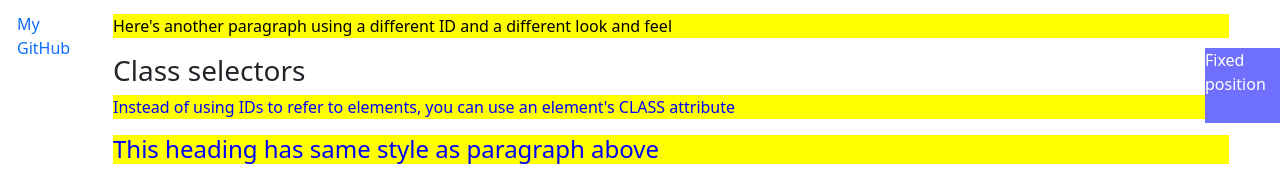
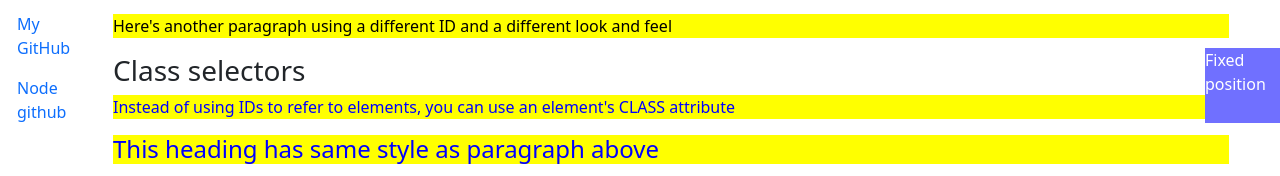
Before and after one commit to cwheelen/kambaz-next-js, a Next.js app: page /labs/lab2 in a window 1280 px wide. Shown: the part 277-453 px from the top of the page. Built offline with nearby package versions, Linux system fonts and the light colour scheme.

Commit message:
this is for a6

```diff
--- a/app/labs/TOC.tsx
+++ b/app/labs/TOC.tsx
@@ -67,6 +67,7 @@ export default function TOC() {
       </NavItem>
       <NavItem>
         <NavLink href="https://github.com/cwheelen">My GitHub</NavLink>
+        <NavLink href="https://github.com/cwheelen/kambaz-node-server-app.git">Node github</NavLink>
       </NavItem>
     </Nav>
   );
```
